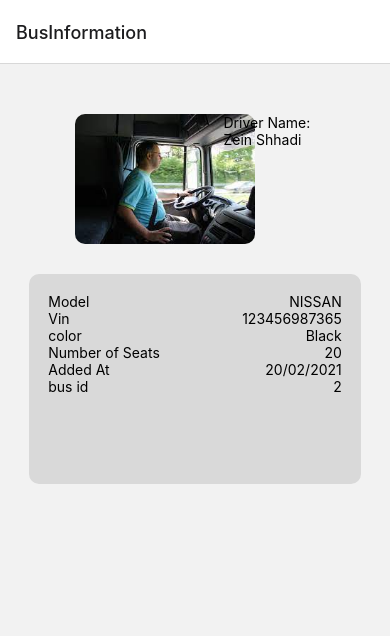
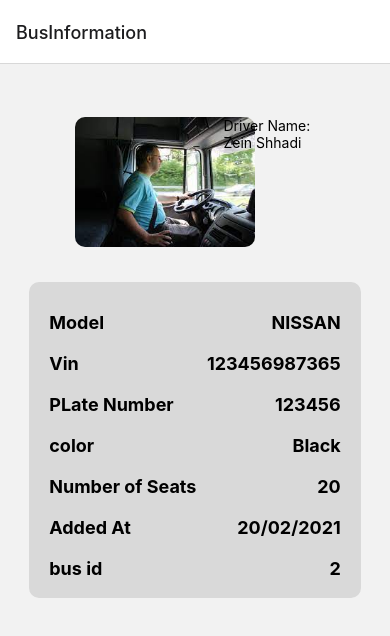
Before and after one commit to zeinshhadi/b-route-app, a React Native app in the folder frontend/: screen /BusInformation in a window 390 px wide. Shown: the top 636 px of the page. Built offline with nearby package versions, Linux system fonts and the light colour scheme.

Commit message:
Frontend <> Finished bus info card text styles

```diff
--- a/frontend/components/cards/busDetails/BusInfoCard.js
+++ b/frontend/components/cards/busDetails/BusInfoCard.js
@@ -8,6 +8,7 @@ const BusInfoCard = () => {
     <View style={styles.busInformationContainer}>
       <BusTextDetails detailTitle={"Model"} detailInfo={"NISSAN"} />
       <BusTextDetails detailTitle={"Vin"} detailInfo={"123456987365"} />
+      <BusTextDetails detailTitle={"PLate Number"} detailInfo={"123456"} />
       <BusTextDetails detailTitle={"color"} detailInfo={"Black"} />
       <BusTextDetails detailTitle={"Number of Seats"} detailInfo={"20"} />
       <BusTextDetails detailTitle={"Added At"} detailInfo={"20/02/2021"} />
@@ -19,8 +20,8 @@ const BusInfoCard = () => {
 export default BusInfoCard;
 const styles = StyleSheet.create({
   busInformationContainer: {
-    padding: 19,
-    height: "70%",
+    padding: 20,
+    height: "65%",
     backgroundColor: "#D9D9D9",
     borderRadius: 10,
     width: "85%",
--- a/frontend/components/cards/busDetails/BusTextDetails.js
+++ b/frontend/components/cards/busDetails/BusTextDetails.js
@@ -4,8 +4,8 @@ import { StyleSheet, Text, View } from "react-native";
 const BusTextDetails = ({ detailTitle, detailInfo }) => {
   return (
     <View style={styles.row}>
-      <Text>{detailTitle}</Text>
-      <Text>{detailInfo}</Text>
+      <Text style={styles.detailTextStyle}>{detailTitle}</Text>
+      <Text style={styles.detailTextStyle}>{detailInfo}</Text>
     </View>
   );
 };
@@ -18,4 +18,9 @@ const styles = StyleSheet.create({
     justifyContent: "space-between",
     alignItems: "center",
   },
+  detailTextStyle: {
+    fontWeight: "bold",
+    fontSize: 18,
+    marginVertical: 10,
+  },
 });
```
